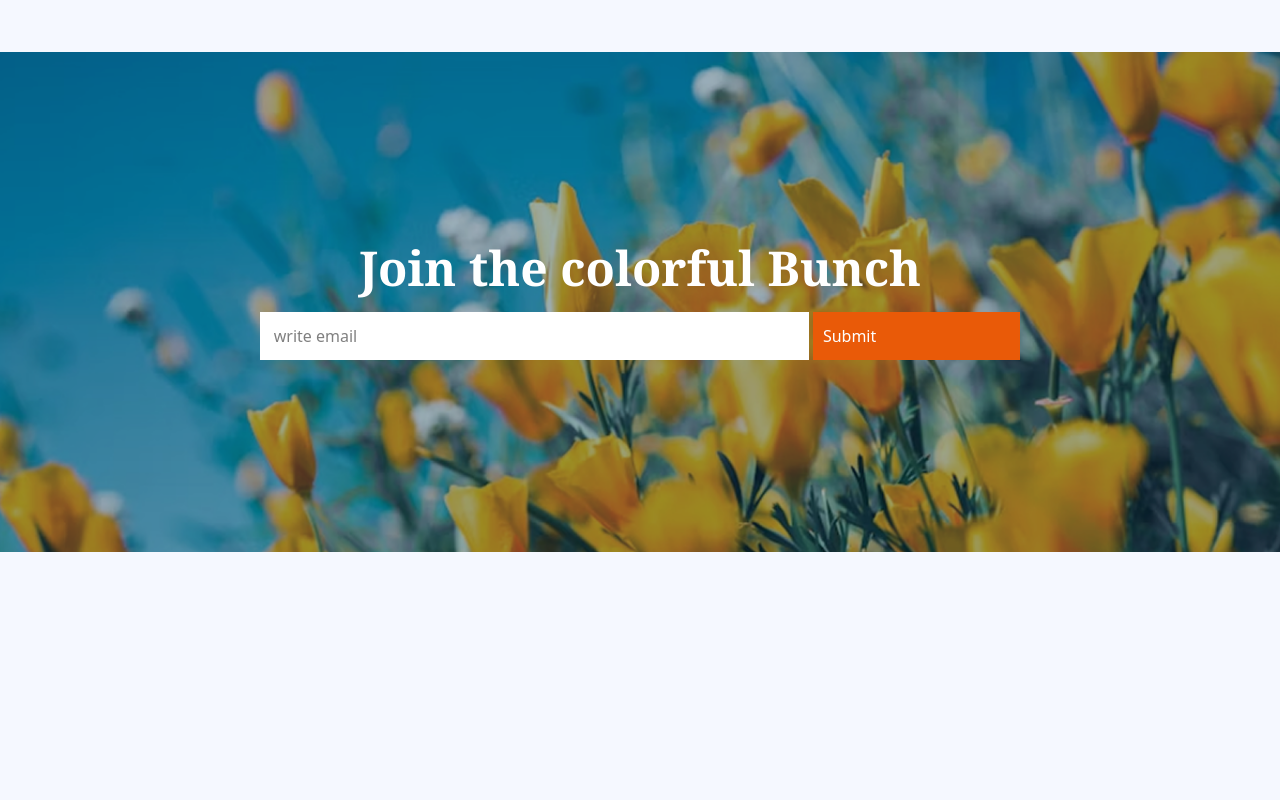
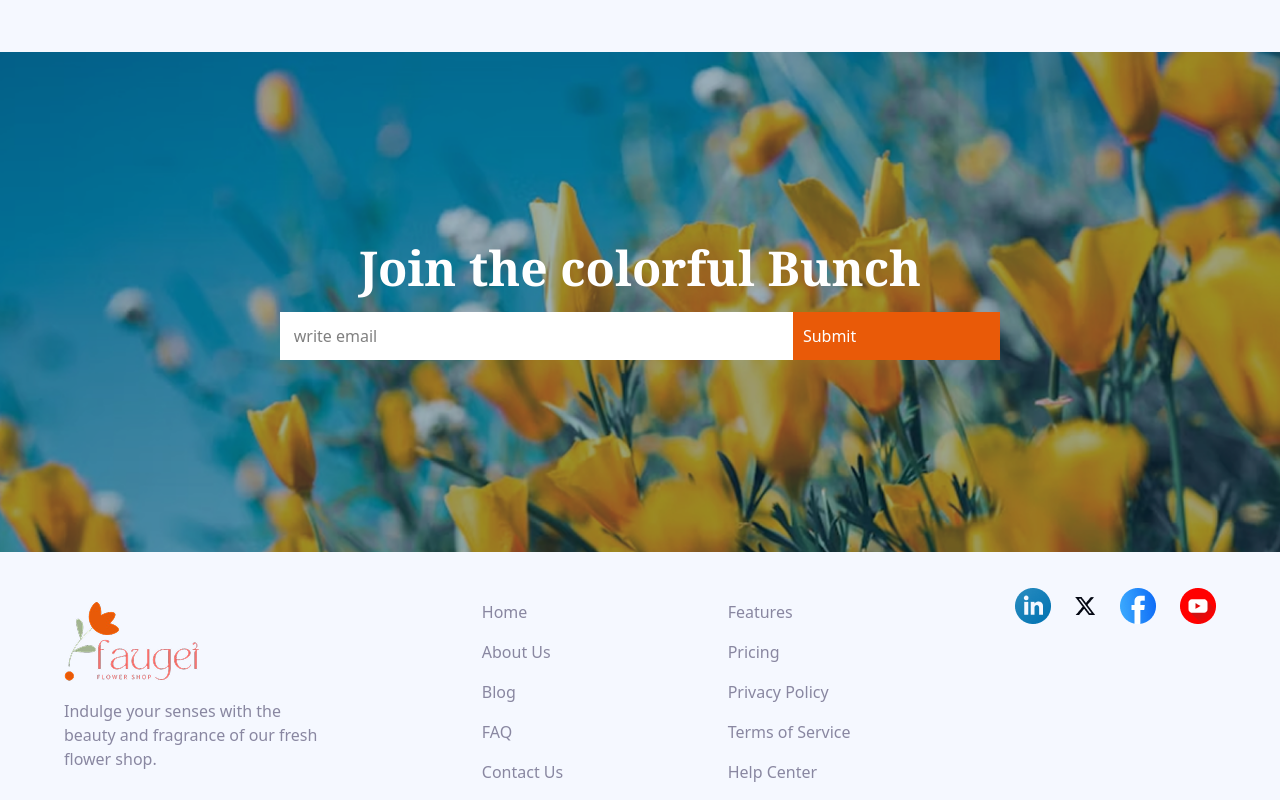
Before and after one commit to kazi-Masum1011/flower-market, a plain HTML site: page index.html in a window 1280 px wide. Shown: the part 3179-3979 px from the top of the page. Before the commit the page ends 3731 px from the top, so only its background shows below. Drawn offline with nearby package versions, Linux system fonts and the light colour scheme.

Commit message:
make a footer

```diff
--- a/index.html
+++ b/index.html
@@ -131,14 +131,14 @@
                 <div class="grid-cols-2 grid gap-4 text-white">
                     <div class="grid gap-4 ">
                         <div class="back-img-1 rounded-2xl h-68 flex  items-center justify-center">
-                            <div class="w-full h-full relative">
+                            <div class="w-full h-full relative fonts-family">
                                 <div class="bg-black z-10 w-full h-full opacity-40"></div>
                                 <div class="absolute top-[45%] left-[30%]"><h2 class="font-bold text-xl">60% Off | Bloom Plant</h2>
                                 <button class="font-semibold underline">Shop Now</button></div>
                             </div>
                         </div>
                          <div class="back-img-2 rounded-2xl h-68 flex  items-center justify-center">
-                            <div class="w-full h-full relative">
+                            <div class="w-full h-full relative fonts-family">
                                 <div class="bg-black z-10 w-full h-full opacity-40"></div>
                                 <div class="absolute top-[45%] left-[30%]">
                                 <h2 class="font-bold text-xl">30% Off | Bloom Plant</h2>
@@ -148,7 +148,7 @@
                     </div>
                     <div class="back-img-3 rounded-2xl h-140 flex items-center justify-center">
 
-                        <div class="w-full h-full relative">
+                        <div class="w-full h-full relative fonts-family">
                             <div class="bg-black z-10 w-full h-full opacity-40"></div>
                             <div class="absolute top-[45%] left-[18%]">
                             <h2 class="font-bold text-4xl ">25% Off | Bloom Plant</h2>
@@ -167,12 +167,50 @@
         <!--stard to search section -->
             <section class="back-img text-center pt-48 pb-48">
                 <h2 class="font-bold text-5xl fonts-family text-white  pb-5">Join the colorful Bunch</h2>
-                <div class="gap-0">
-                    <input class="bg-white pt-3 pb-3 pl-3.5 pr-76" type="email" placeholder="write email">
-                    <input class="tomato-back pt-3 pb-3 pl-2.5 pr-36 text-white" type="submit">
+                <div>
+                    <input class="bg-white pt-3 pb-3 pl-3.5 pr-76 mr-0" type="email" placeholder="write email">
+                    <input class="tomato-back pt-3 pb-3 pl-2.5 pr-36 -ml-10 text-white " type="submit">
                 </div>
             </section>
             <!--stard to search section -->
+            <section class="w-6xl mx-auto flex justify-between mt-12">
+                <div>
+                    <img class="pb-4" src="assets/logo.png" alt="">
+                    <p class="primary-color">Indulge your senses with the <br>beauty and fragrance of our fresh <br>flower shop.</p>
+                </div>
+                <div>
+                    <ul class="gap-4 primary-color">
+                        <li class="pb-4"><a href="">Home</a></li>
+                        <li class="pb-4"><a href="">About Us</a></li>
+                        <li class="pb-4"><a href="">Blog</a></li>
+                        <li class="pb-4"><a href="">FAQ</a></li>
+                        <li class="pb-4"><a href="">Contact Us</a></li>
+                    </ul>
+                </div>
+                <div>
+                    <ul class="gap-4 primary-color">
+                        <li class="pb-4"><a href="">Features</a></li>
+                        <li class="pb-4"><a href="">Pricing</a></li>
+                        <li class="pb-4"><a href="">Privacy Policy</a></li>
+                        <li class="pb-4"><a href="">Terms of Service</a></li>
+                        <li class="pb-4"><a href="">Help Center</a></li>
+                    </ul>
+                </div>
+                <div class="flex gap-6 items-center h-3 ">
+                    <a href="https://www.linkedin.com/">
+                        <img src="assets/icon-linkedin.png" alt="">
+                    </a>
+                    <a href="https://www.twitter.com/">
+                        <img  src="assets/icon-twitter.png" alt="">
+                    </a>
+                    <a href="https://www.facebook.com/">
+                        <img src="assets/icon-facebook.png" alt="">
+                    </a>
+                    <a href="https://www.youtube.com/">
+                        <img src="assets/icon-youtube.png" alt="">
+                    </a>
+                </div>
+            </section>
     </footer>
     <!-- End of footer section -->
 </body>
```
